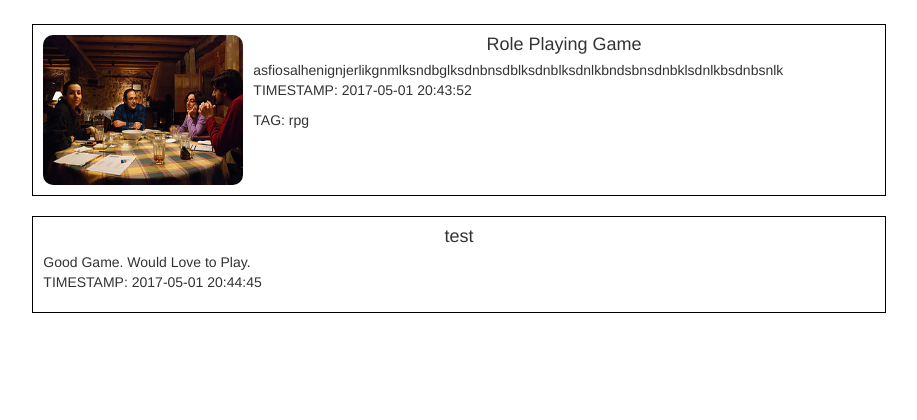
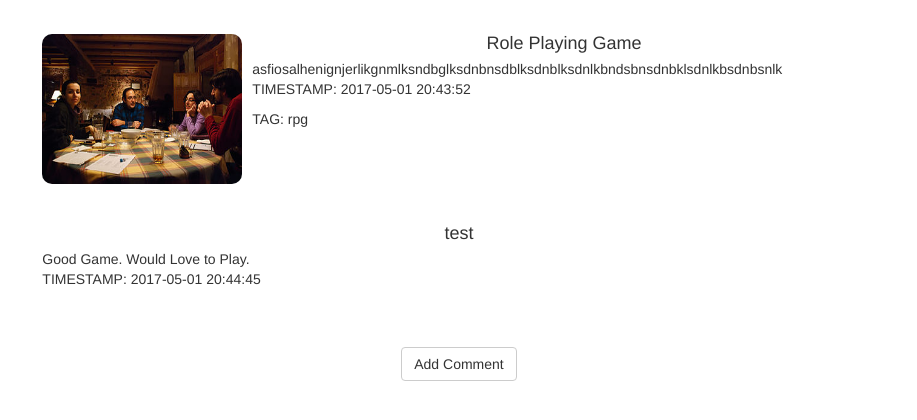
Before and after one commit to Alex-Jay/Derivit_Blog_Pair_Programming, a PHP site: page /viewPost.php?id=6 in a window 1280 px wide. Shown: the part 51-471 px from the top of the page, without its empty margins (191-1108 px from the left). Run offline with PHP 8.4, Linux system fonts and the light colour scheme; data comes from the database, SQL or seed files in the repository; some libraries are stand-ins or nearby versions.

Commit message:
Added Add Comment

```diff
--- /dev/null
+++ b/inc/postComment.php
@@ -0,0 +1,30 @@
+<?php
+    $postId = $_GET["id"];
+?>
+<style>
+    #comment
+    {
+        width: 700px;
+        height: 200px;
+        padding: 5px;
+    }
+
+    #submitComment
+    {
+        border: 1px solid #d3d3d3;
+        border-radius: 5px;
+        background: white;
+        padding: 10px;
+    }
+    #submitComment:hover
+    {
+        border-color: #9c9c9c;
+        background: #e4e4e4;
+    }
+</style>
+<form method="POST" action="insertComment.php?id=<?php echo $postId?>">
+    <textarea id="comment" name="comment"></textarea>
+    <br>
+    <br>
+    <input id="submitComment" type="submit" value="Submit">
+</form>
--- a/viewPost.php
+++ b/viewPost.php
@@ -1,3 +1,6 @@
+<?php
+    session_start();
+?>
 <html>
     <head>
         <meta name="viewport" content="width=device-width, initial-scale=1">
@@ -13,7 +16,11 @@
             {
                 padding: 10px;
                 margin: 10px;
-                border: 1px solid black;
+            }
+
+            #addComment
+            {
+                background: #aed88b;
             }
         </style>
     </head>
@@ -32,6 +39,33 @@
             <div class="col-md-8">
                 <?php include './inc/comments.php'; ?>
             </div>
+            <div class="col-md-2 ">
+                <div class="col-md-12">
+                </div>
+            </div>
+            <div class="col-md-8 text-center">
+                <!-- Trigger the modal with a button -->
+                <button type="button" class="btn btn-default navbar-btn" data-toggle="modal" data-target="#myModal">Add Comment</button>
+
+                <!-- Modal -->
+                <div class="modal fade" id="myModal" role="dialog">
+                  <div class="modal-dialog modal-lg">
+                    <div class="modal-content">
+                      <div class="modal-header">
+                        <button type="button" class="close" data-dismiss="modal">&times;</button>
+                        <h4 class="modal-title">Add Comment</h4>
+                      </div>
+                      <div class="modal-body">
+                          <?php include './inc/postComment.php'?>
+                      </div>
+                      <div class="modal-footer">
+                        <button type="button" class="btn btn-default" data-dismiss="modal">Close</button>
+                      </div>
+                    </div>
+                  </div>
+                </div>
+              </div>
+            </div>
         </div>
     </body>
 </html>
```
Also changed, not shown: insertComment.php (added, +17 -0 lines).
